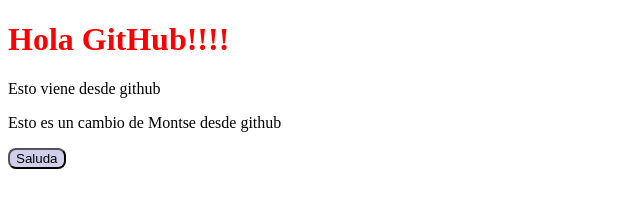
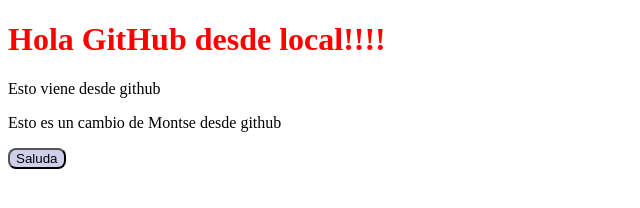
Before and after one commit to bolollo/test-uab, a plain HTML site: page index.html in a window 1280 px wide. Shown: the whole page, without its empty margins (0-640 px from the left). Drawn offline with Linux system fonts and the light colour scheme.

Commit message:
nuevo titulo

```diff
--- a/index.html
+++ b/index.html
@@ -8,7 +8,7 @@
     <script src="./js/main.js" defer></script>
   </head>
   <body>
-    <h1>Hola GitHub!!!!</h1>
+    <h1>Hola GitHub desde local!!!!</h1>
     <p>Esto viene desde github</p>
     <p>Esto es un cambio de Montse desde github</p>
     <button class="saluda">Saluda</button>
```
